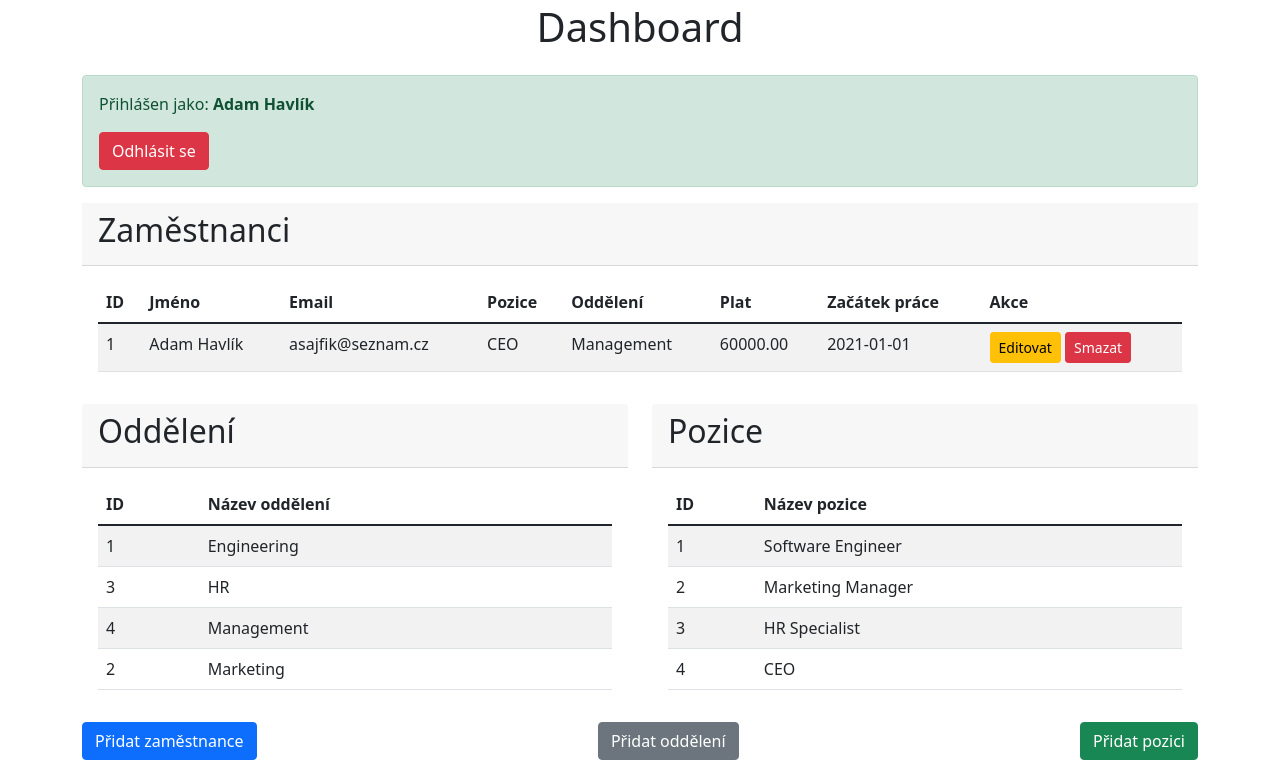
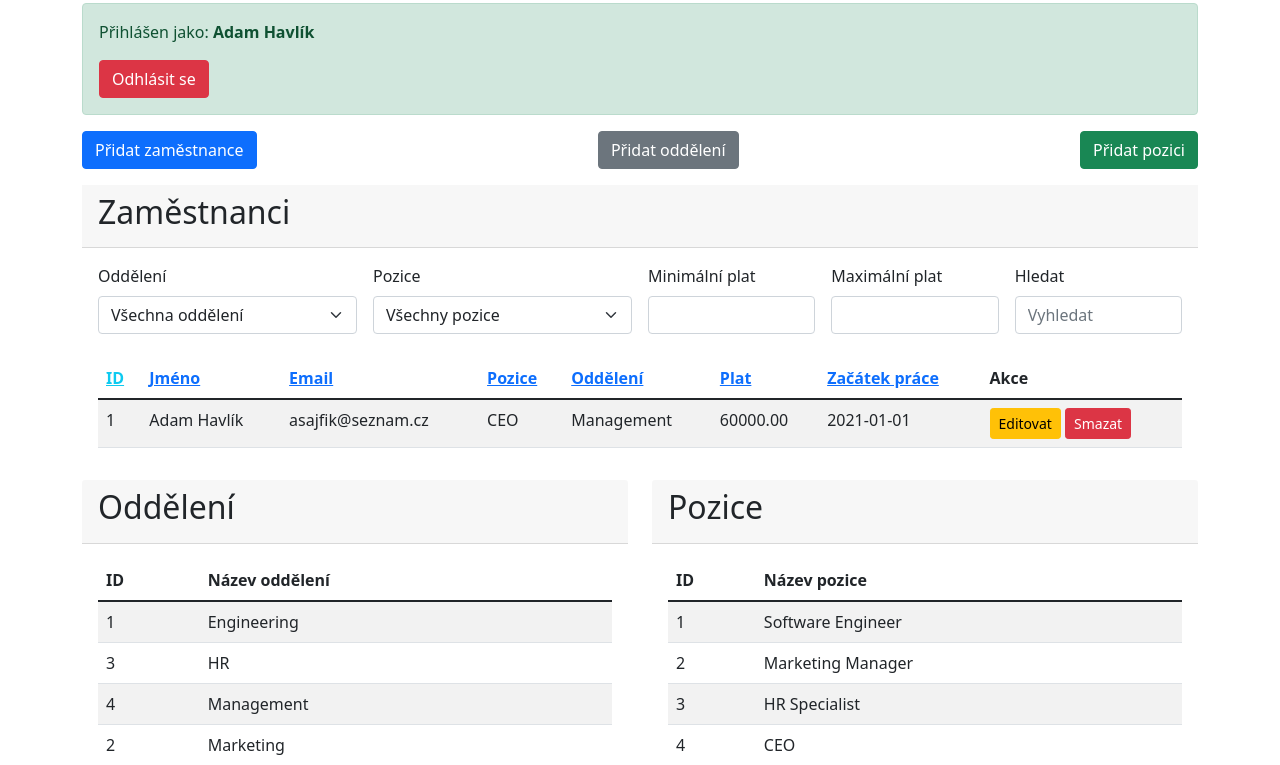
Before and after one commit to asajfik/zamestnanci-skola, a PHP site: page /dashboard in a window 1280 px wide. Shown: the part 45-810 px from the top of the page. Run offline with PHP 8.4, Linux system fonts and the light colour scheme; a user stored in the database is signed in; data comes from the database, SQL or seed files in the repository; some libraries are stand-ins or nearby versions.

Commit message:
dokonceni

```diff
--- a/composer.json
+++ b/composer.json
@@ -5,6 +5,12 @@
             "Asajf\\ZamestnanciSkola\\": "src/"
         }
     },
+    "authors": [
+        {
+            "name": "asajfik",
+            "email": "Asajfik@seznam.cz"
+        }
+    ],
     "require": {
         "phpmailer/phpmailer": "^6.9"
     }
--- a/controller/DashboardController.php
+++ b/controller/DashboardController.php
@@ -14,14 +14,25 @@ class DashboardController extends Controller
     {
         if (!$this->model->isLogged()) {
             header('Location: /');
+            exit;
         }
+
+        $sortBy = $_GET['sort_by'] ?? 'id';
+        $order = $_GET['order'] ?? 'ASC';
+        $department = $_GET['department'] ?? null;
+        $position = $_GET['position'] ?? null;
+        $minSalary = $_GET['min_salary'] ?? null;
+        $maxSalary = $_GET['max_salary'] ?? null;
+        $search = $_GET['search'] ?? null;
 
         $data = [
             'title' => 'Dashboard',
             'account' => $this->model->getLogged(),
-            'employees' => $this->model->getEmployees(),
+            'employees' => $this->model->getEmployees($sortBy, $order, $department, $position, $minSalary, $maxSalary, $search),
             'departments' => $this->model->getDepartments(),
             'positions' => $this->model->getPositions(),
+            'sortBy' => $sortBy,
+            'order' => $order,
         ];
 
         $this->view('dashboard/index', $data);
--- a/index.sql
+++ b/index.sql
@@ -2,7 +2,7 @@ CREATE DATABASE company_management;
 
 USE company_management;
 
-DROP TABLE registration_tokens;
+DROP TABLE positions;
 
 CREATE TABLE departments (
     id INT AUTO_INCREMENT PRIMARY KEY,
--- a/view/dashboard/index.php
+++ b/view/dashboard/index.php
@@ -1,164 +1,7 @@
 <div class="container mt-5">
-    <h1 class="text-center mb-4"><?= htmlspecialchars($title); ?></h1>
-
     <div class="alert alert-success">
         <p>Přihlášen jako: <strong><?= htmlspecialchars($account['name'] ?? 'Neznámý uživatel'); ?></strong></p>
         <a href="/account/logout" class="btn btn-danger">Odhlásit se</a>
-    </div>
-
-    <div class="card-header">
-        <h2 class="card-title">Zaměstnanci</h2>
-    </div>
-    <div class="card-body">
-        <div class="table-responsive">
-            <table class="table table-striped table-hover">
-                <thead>
-                    <tr>
-                        <th>ID</th>
-                        <th>Jméno</th>
-                        <th>Email</th>
-                        <th>Pozice</th>
-                        <th>Oddělení</th>
-                        <th>Plat</th>
-                        <th>Začátek práce</th>
-                        <?php if (!empty($_SESSION["isAdmin"]) && $_SESSION["isAdmin"]): ?>
-                            <th>Akce</th>
-                        <?php endif; ?>
-                    </tr>
-                </thead>
-                <tbody>
-                    <?php foreach ($employees as $employee): ?>
-                        <tr>
-                            <td><?= htmlspecialchars($employee['id']); ?></td>
-                            <td><?= htmlspecialchars($employee['name']); ?></td>
-                            <td><?= htmlspecialchars($employee['email']); ?></td>
-                            <td><?= htmlspecialchars($employee['position_name']); ?></td>
-                            <td><?= htmlspecialchars($employee['department_name']); ?></td>
-                            <td><?= htmlspecialchars($employee['salary']); ?></td>
-                            <td><?= htmlspecialchars($employee['start_date']); ?></td>
-                            <?php if (!empty($_SESSION["isAdmin"]) && $_SESSION["isAdmin"]): ?>
-                                <td>
-                                    <button class="btn btn-warning btn-sm" data-bs-toggle="modal" data-bs-target="#editEmployeeModal-<?= $employee['id']; ?>">Editovat</button>
-                                    <form action="/dashboard/deleteEmployee" method="POST" class="d-inline">
-                                        <input type="hidden" name="id" value="<?= $employee['id']; ?>">
-                                        <button type="submit" class="btn btn-danger btn-sm">Smazat</button>
-                                    </form>
-                                </td>
-                            <?php endif; ?>
-                        </tr>
-
-                        <?php if (!empty($_SESSION["isAdmin"]) && $_SESSION["isAdmin"]): ?>
-                            <div class="modal fade" id="editEmployeeModal-<?= $employee['id']; ?>" tabindex="-1" aria-labelledby="editEmployeeModalLabel-<?= $employee['id']; ?>" aria-hidden="true">
-                                <div class="modal-dialog">
-                                    <div class="modal-content">
-                                        <form action="/dashboard/editEmployee" method="POST">
-                                            <input type="hidden" name="id" value="<?= $employee['id']; ?>">
-                                            <div class="modal-header">
-                                                <h5 class="modal-title" id="editEmployeeModalLabel-<?= $employee['id']; ?>">Editace zaměstnance</h5>
-                                                <button type="button" class="btn-close" data-bs-dismiss="modal" aria-label="Close"></button>
-                                            </div>
-                                            <div class="modal-body">
-                                                <div class="mb-3">
-                                                    <label for="employee-name-<?= $employee['id']; ?>" class="form-label">Jméno</label>
-                                                    <input type="text" class="form-control" id="employee-name-<?= $employee['id']; ?>" name="name" value="<?= htmlspecialchars($employee['name']); ?>" required>
-                                                </div>
-                                                <div class="mb-3">
-                                                    <label for="employee-email-<?= $employee['id']; ?>" class="form-label">Email</label>
-                                                    <input type="email" class="form-control" id="employee-email-<?= $employee['id']; ?>" name="email" value="<?= htmlspecialchars($employee['email']); ?>" required>
-                                                </div>
-                                                <div class="mb-3">
-                                                    <label for="employee-salary-<?= $employee['id']; ?>" class="form-label">Výplata</label>
-                                                    <input type="number" class="form-control" id="employee-salary-<?= $employee['id']; ?>" name="salary" value="<?= htmlspecialchars($employee['salary']); ?>" required>
-                                                </div>
-                                                <div class="mb-3">
-                                                    <label for="employee-start_date-<?= $employee['id']; ?>" class="form-label">Začátek práce</label>
-                                                    <input type="date" class="form-control" id="employee-start_date-<?= $employee['id']; ?>" name="start_date" value="<?= htmlspecialchars($employee['start_date']); ?>" required>
-                                                </div>
-                                                <div class="mb-3">
-                                                    <label for="employee-position-<?= $employee['id']; ?>" class="form-label">Pozice</label>
-                                                    <select class="form-select" id="employee-position-<?= $employee['id']; ?>" name="position_id" required>
-                                                        <?php foreach ($positions as $position): ?>
-                                                            <option value="<?= htmlspecialchars($position['id']); ?>" <?= $employee['position_id'] == $position['id'] ? 'selected' : ''; ?>><?= htmlspecialchars($position['name']); ?></option>
-                                                        <?php endforeach; ?>
-                                                    </select>
-                                                </div>
-                                                <div class="mb-3">
-                                                    <label for="employee-department-<?= $employee['id']; ?>" class="form-label">Oddělení</label>
-                                                    <select class="form-select" id="employee-department-<?= $employee['id']; ?>" name="department_id" required>
-                                                        <?php foreach ($departments as $department): ?>
-                                                            <option value="<?= htmlspecialchars($department['id']); ?>" <?= $employee['department_id'] == $department['id'] ? 'selected' : ''; ?>><?= htmlspecialchars($department['name']); ?></option>
-                                                        <?php endforeach; ?>
-                                                    </select>
-                                                </div>
-                                            </div>
-                                            <div class="modal-footer">
-                                                <button type="button" class="btn btn-secondary" data-bs-dismiss="modal">Zavřít</button>
-                                                <button type="submit" class="btn btn-primary">Uložit změny</button>
-                                            </div>
-
-                                        </form>
-                                    </div>
-                                </div>
-                            </div>
-                        <?php endif; ?>
-                    <?php endforeach; ?>
-                </tbody>
-            </table>
-        </div>
-    </div>
-
-    <div card class="row">
-        <div class="col-md-6">
-            <div class="card-header">
-                <h2 class="card-title">Oddělení</h2>
-            </div>
-            <div class="card-body">
-                <div class="table-responsive">
-                    <table class="table table-striped table-hover">
-                        <thead>
-                            <tr>
-                                <th>ID</th>
-                                <th>Název oddělení</th>
-                            </tr>
-                        </thead>
-                        <tbody>
-                            <?php foreach ($departments as $department): ?>
-                                <tr>
-                                    <td><?= htmlspecialchars($department['id']); ?></td>
-                                    <td><?= htmlspecialchars($department['name']); ?></td>
-                                </tr>
-                            <?php endforeach; ?>
-                        </tbody>
-                    </table>
-                </div>
-            </div>
-        </div>
-
-        <div class="col-md-6">
-            <div class="card-header">
-                <h2 class="card-title">Pozice</h2>
-            </div>
-            <div class="card-body">
-                <div class="table-responsive">
-                    <table class="table table-striped table-hover">
-                        <thead>
-                            <tr>
-                                <th>ID</th>
-                                <th>Název pozice</th>
-                            </tr>
-                        </thead>
-                        <tbody>
-                            <?php foreach ($positions as $position): ?>
-                                <tr>
-                                    <td><?= htmlspecialchars($position['id']); ?></td>
-                                    <td><?= htmlspecialchars($position['name']); ?></td>
-                                </tr>
-                            <?php endforeach; ?>
-                        </tbody>
-                    </table>
-                </div>
-            </div>
-        </div>
     </div>
 
     <?php if (!empty($_SESSION["isAdmin"]) && $_SESSION["isAdmin"]): ?>
@@ -267,4 +110,198 @@
         </div>
 
     <?php endif; ?>
+
+    <div class="card-header">
+        <h2 class="card-title">Zaměstnanci</h2>
+    </div>
+    <div class="card-body">
+        <form method="GET" action="" class="mb-4" id="filter-form">
+            <div class="row g-3 align-items-end">
+                <div class="col-md-3">
+                    <label for="department" class="form-label">Oddělení</label>
+                    <select id="department" name="department" class="form-select" onchange="document.getElementById('filter-form').submit();">
+                        <option value="">Všechna oddělení</option>
+                        <?php foreach ($departments as $department): ?>
+                            <option value="<?= htmlspecialchars($department['id']); ?>" <?= isset($_GET['department']) && $_GET['department'] == $department['id'] ? 'selected' : ''; ?>>
+                                <?= htmlspecialchars($department['name']); ?>
+                            </option>
+                        <?php endforeach; ?>
+                    </select>
+                </div>
+                <div class="col-md-3">
+                    <label for="position" class="form-label">Pozice</label>
+                    <select id="position" name="position" class="form-select" onchange="document.getElementById('filter-form').submit();">
+                        <option value="">Všechny pozice</option>
+                        <?php foreach ($positions as $position): ?>
+                            <option value="<?= htmlspecialchars($position['id']); ?>" <?= isset($_GET['position']) && $_GET['position'] == $position['id'] ? 'selected' : ''; ?>>
+                                <?= htmlspecialchars($position['name']); ?>
+                            </option>
+                        <?php endforeach; ?>
+                    </select>
+                </div>
+                <div class="col-md-2">
+                    <label for="min_salary" class="form-label">Minimální plat</label>
+                    <input type="number" id="min_salary" name="min_salary" class="form-control" value="<?= htmlspecialchars($_GET['min_salary'] ?? ''); ?>" onchange="document.getElementById('filter-form').submit();">
+                </div>
+                <div class="col-md-2">
+                    <label for="max_salary" class="form-label">Maximální plat</label>
+                    <input type="number" id="max_salary" name="max_salary" class="form-control" value="<?= htmlspecialchars($_GET['max_salary'] ?? ''); ?>" onchange="document.getElementById('filter-form').submit();">
+                </div>
+                <div class="col-md-2">
+                    <label for="search" class="form-label">Hledat</label>
+                    <input type="text" id="search" name="search" class="form-control" placeholder="Vyhledat" value="<?= htmlspecialchars($_GET['search'] ?? ''); ?>" onblur="document.getElementById('filter-form').submit();">
+                </div>
+            </div>
+        </form>
+
+
+        <!-- Tabulka zaměstnanců -->
+        <div class="table-responsive">
+            <table class="table table-striped table-hover">
+                <thead>
+                    <tr>
+                        <th><a class="<?= $sortBy === 'id' ? 'text-info' : ''; ?>" href="?sort_by=id&order=<?= $sortBy === 'id' && $order === 'ASC' ? 'DESC' : 'ASC'; ?>">ID</a></th>
+                        <th><a class="<?= $sortBy === 'name' ? 'text-info' : ''; ?>" href="?sort_by=name&order=<?= $sortBy === 'name' && $order === 'ASC' ? 'DESC' : 'ASC'; ?>">Jméno</a></th>
+                        <th><a class="<?= $sortBy === 'email' ? 'text-info' : ''; ?>" href="?sort_by=email&order=<?= $sortBy === 'email' && $order === 'ASC' ? 'DESC' : 'ASC'; ?>">Email</a></th>
+                        <th><a class="<?= $sortBy === 'position_name' ? 'text-info' : ''; ?>" href="?sort_by=position_name&order=<?= $sortBy === 'position_name' && $order === 'ASC' ? 'DESC' : 'ASC'; ?>">Pozice</a></th>
+                        <th><a class="<?= $sortBy === 'department_name' ? 'text-info' : ''; ?>" href="?sort_by=department_name&order=<?= $sortBy === 'department_name' && $order === 'ASC' ? 'DESC' : 'ASC'; ?>">Oddělení</a></th>
+                        <th><a class="<?= $sortBy === 'salary' ? 'text-info' : ''; ?>" href="?sort_by=salary&order=<?= $sortBy === 'salary' && $order === 'ASC' ? 'DESC' : 'ASC'; ?>">Plat</a></th>
+                        <th><a class="<?= $sortBy === 'start_date' ? 'text-info' : ''; ?>" href="?sort_by=start_date&order=<?= $sortBy === 'start_date' && $order === 'ASC' ? 'DESC' : 'ASC'; ?>">Začátek práce</a></th>
+                        <?php if (!empty($_SESSION["isAdmin"]) && $_SESSION["isAdmin"]): ?>
+                            <th>Akce</th>
+                        <?php endif; ?>
+                    </tr>
+                </thead>
+                <tbody>
+                    <?php foreach ($employees as $employee): ?>
+                        <tr>
+                            <td><?= htmlspecialchars($employee['id']); ?></td>
+                            <td><?= htmlspecialchars($employee['name']); ?></td>
+                            <td><?= htmlspecialchars($employee['email']); ?></td>
+                            <td><?= htmlspecialchars($employee['position_name']); ?></td>
+                            <td><?= htmlspecialchars($employee['department_name']); ?></td>
+                            <td><?= htmlspecialchars($employee['salary']); ?></td>
+                            <td><?= htmlspecialchars($employee['start_date']); ?></td>
+                            <?php if (!empty($_SESSION["isAdmin"]) && $_SESSION["isAdmin"]): ?>
+                                <td>
+                                    <button class="btn btn-warning btn-sm" data-bs-toggle="modal" data-bs-target="#editEmployeeModal-<?= $employee['id']; ?>">Editovat</button>
+                                    <form action="/dashboard/deleteEmployee" method="POST" class="d-inline">
+                                        <input type="hidden" name="id" value="<?= $employee['id']; ?>">
+                                        <button type="submit" class="btn btn-danger btn-sm">Smazat</button>
+                                    </form>
+                                </td>
+                                <div class="modal fade" id="editEmployeeModal-<?= $employee['id']; ?>" tabindex="-1" aria-labelledby="editEmployeeModalLabel-<?= $employee['id']; ?>" aria-hidden="true">
+                                    <div class="modal-dialog">
+                                        <div class="modal-content">
+                                            <form action="/dashboard/editEmployee" method="POST">
+                                                <input type="hidden" name="id" value="<?= $employee['id']; ?>">
+                                                <div class="modal-header">
+                                                    <h5 class="modal-title" id="editEmployeeModalLabel-<?= $employee['id']; ?>">Editace zaměstnance</h5>
+                                                    <button type="button" class="btn-close" data-bs-dismiss="modal" aria-label="Close"></button>
+                                                </div>
+                                                <div class="modal-body">
+                                                    <div class="mb-3">
+                                                        <label for="employee-name-<?= $employee['id']; ?>" class="form-label">Jméno</label>
+                                                        <input type="text" class="form-control" id="employee-name-<?= $employee['id']; ?>" name="name" value="<?= htmlspecialchars($employee['name']); ?>" required>
+                                                    </div>
+                                                    <div class="mb-3">
+                                                        <label for="employee-email-<?= $employee['id']; ?>" class="form-label">Email</label>
+                                                        <input type="email" class="form-control" id="employee-email-<?= $employee['id']; ?>" name="email" value="<?= htmlspecialchars($employee['email']); ?>" required>
+                                                    </div>
+                                                    <div class="mb-3">
+                                                        <label for="employee-salary-<?= $employee['id']; ?>" class="form-label">Výplata</label>
+                                                        <input type="number" class="form-control" id="employee-salary-<?= $employee['id']; ?>" name="salary" value="<?= htmlspecialchars($employee['salary']); ?>" required>
+                                                    </div>
+                                                    <div class="mb-3">
+                                                        <label for="employee-start_date-<?= $employee['id']; ?>" class="form-label">Začátek práce</label>
+                                                        <input type="date" class="form-control" id="employee-start_date-<?= $employee['id']; ?>" name="start_date" value="<?= htmlspecialchars($employee['start_date']); ?>" required>
+                                                    </div>
+                                                    <div class="mb-3">
+                                                        <label for="employee-position-<?= $employee['id']; ?>" class="form-label">Pozice</label>
+                                                        <select class="form-select" id="employee-position-<?= $employee['id']; ?>" name="position_id" required>
+                                                            <?php foreach ($positions as $position): ?>
+                                                                <option value="<?= htmlspecialchars($position['id']); ?>" <?= $employee['position_id'] == $position['id'] ? 'selected' : ''; ?>><?= htmlspecialchars($position['name']); ?></option>
+                                                            <?php endforeach; ?>
+                                                        </select>
+                                                    </div>
+                                                    <div class="mb-3">
+                                                        <label for="employee-department-<?= $employee['id']; ?>" class="form-label">Oddělení</label>
+                                                        <select class="form-select" id="employee-department-<?= $employee['id']; ?>" name="department_id" required>
+                                                            <?php foreach ($departments as $department): ?>
+                                                                <option value="<?= htmlspecialchars($department['id']); ?>" <?= $employee['department_id'] == $department['id'] ? 'selected' : ''; ?>><?= htmlspecialchars($department['name']); ?></option>
+                                                            <?php endforeach; ?>
+                                                        </select>
+                                                    </div>
+                                                </div>
+                                                <div class="modal-footer">
+                                                    <button type="button" class="btn btn-secondary" data-bs-dismiss="modal">Zavřít</button>
+                                                    <button type="submit" class="btn btn-primary">Uložit změny</button>
+                                                </div>
+
+                                            </form>
+                                        </div>
+                                    </div>
+                                </div>
+                            <?php endif; ?>
+                        </tr>
+                    <?php endforeach; ?>
+                </tbody>
+            </table>
+        </div>
+    </div>
+
+
+    <div card class="row">
+        <div class="col-md-6">
+            <div class="card-header">
+                <h2 class="card-title">Oddělení</h2>
+            </div>
+            <div class="card-body">
+                <div class="table-responsive">
+                    <table class="table table-striped table-hover">
+                        <thead>
+                            <tr>
+                                <th>ID</th>
+                                <th>Název oddělení</th>
+                            </tr>
+                        </thead>
+                        <tbody>
+                            <?php foreach ($departments as $department): ?>
+                                <tr>
+                                    <td><?= htmlspecialchars($department['id']); ?></td>
+                                    <td><?= htmlspecialchars($department['name']); ?></td>
+                                </tr>
+                            <?php endforeach; ?>
+                        </tbody>
+                    </table>
+                </div>
+            </div>
+        </div>
+
+        <div class="col-md-6">
+            <div class="card-header">
+                <h2 class="card-title">Pozice</h2>
+            </div>
+            <div class="card-body">
+                <div class="table-responsive">
+                    <table class="table table-striped table-hover">
+                        <thead>
+                            <tr>
+                                <th>ID</th>
+                                <th>Název pozice</th>
+                            </tr>
+                        </thead>
+                        <tbody>
+                            <?php foreach ($positions as $position): ?>
+                                <tr>
+                                    <td><?= htmlspecialchars($position['id']); ?></td>
+                                    <td><?= htmlspecialchars($position['name']); ?></td>
+                                </tr>
+                            <?php endforeach; ?>
+                        </tbody>
+                    </table>
+                </div>
+            </div>
+        </div>
+    </div>
 </div>
```
Also changed, not shown: model/Dashboard.php (+38 -7 lines).
